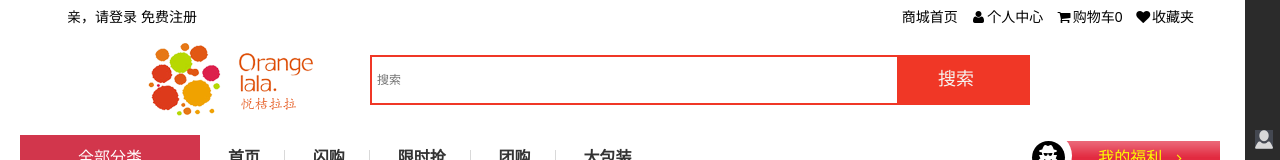
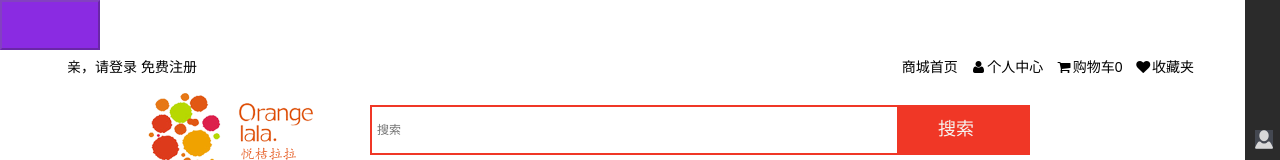
Before and after one commit to YTangIT/ytangit.github.io, a plain HTML site: page one/home/home3.html in a window 1280 px wide. Shown: the top 160 px of the page. Drawn offline with Linux system fonts and the light colour scheme; a script that the page names is missing.

Commit message:
Update home3.html

```diff
--- a/one/home/home3.html
+++ b/one/home/home3.html
@@ -35,6 +35,15 @@
 			})
 		</script>
 		<!-- adhoc sdk end -->
+<style>
+	#ceshi{
+		width: 100px;
+		height: 50px;
+		border: 1px solid dashed;
+		background: blueviolet;
+	}
+</style>
+
 	</head>
 
 	<body>
@@ -51,7 +60,7 @@
 			}
 			adhoc('getFlags', applyFlags)
 		</script>
-
+		<button id= "ceshi" disabled></button>
 		<div class="hmtop">
 			<!--顶部导航条 -->
 			<div class="am-container header">
```
